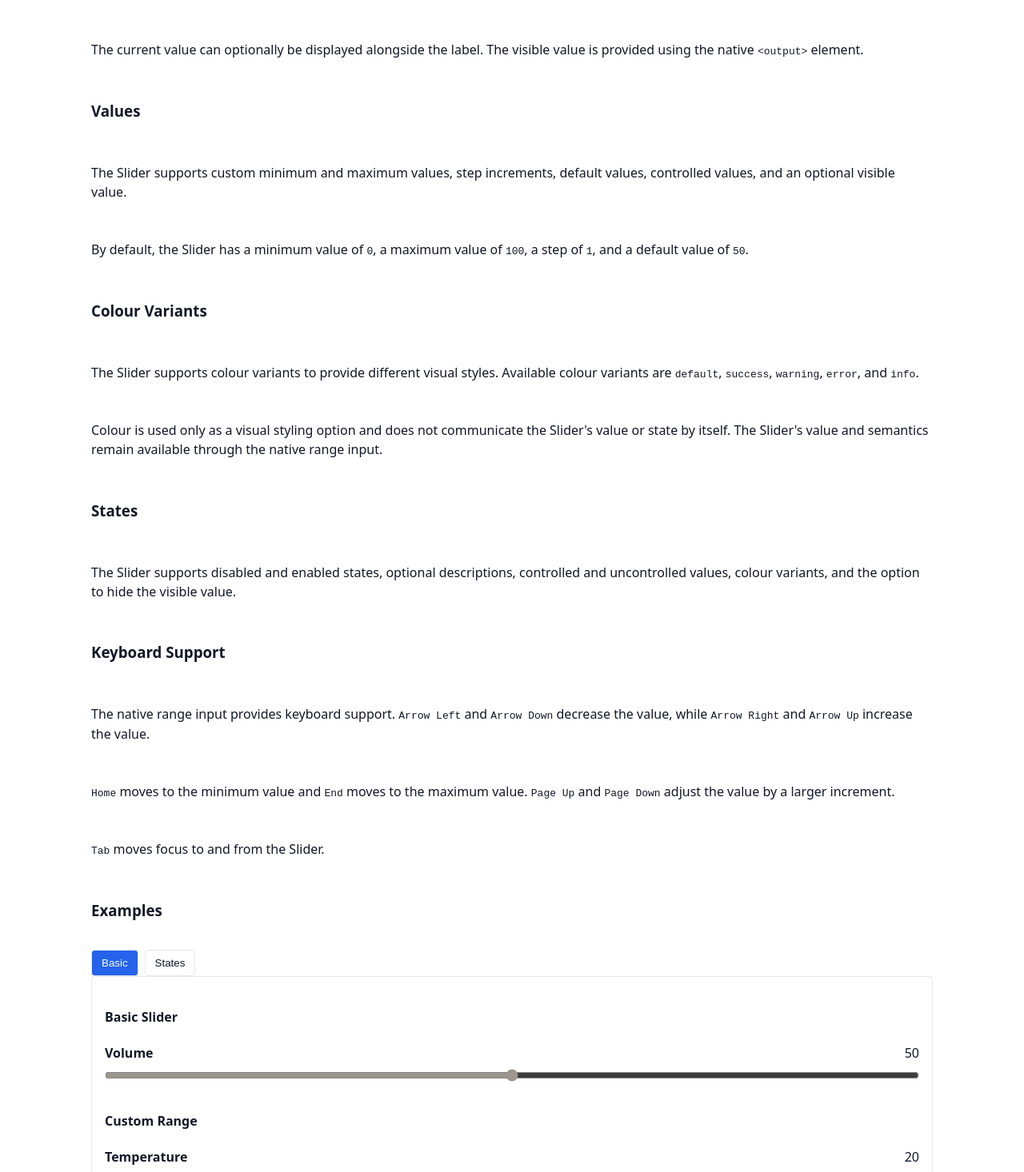
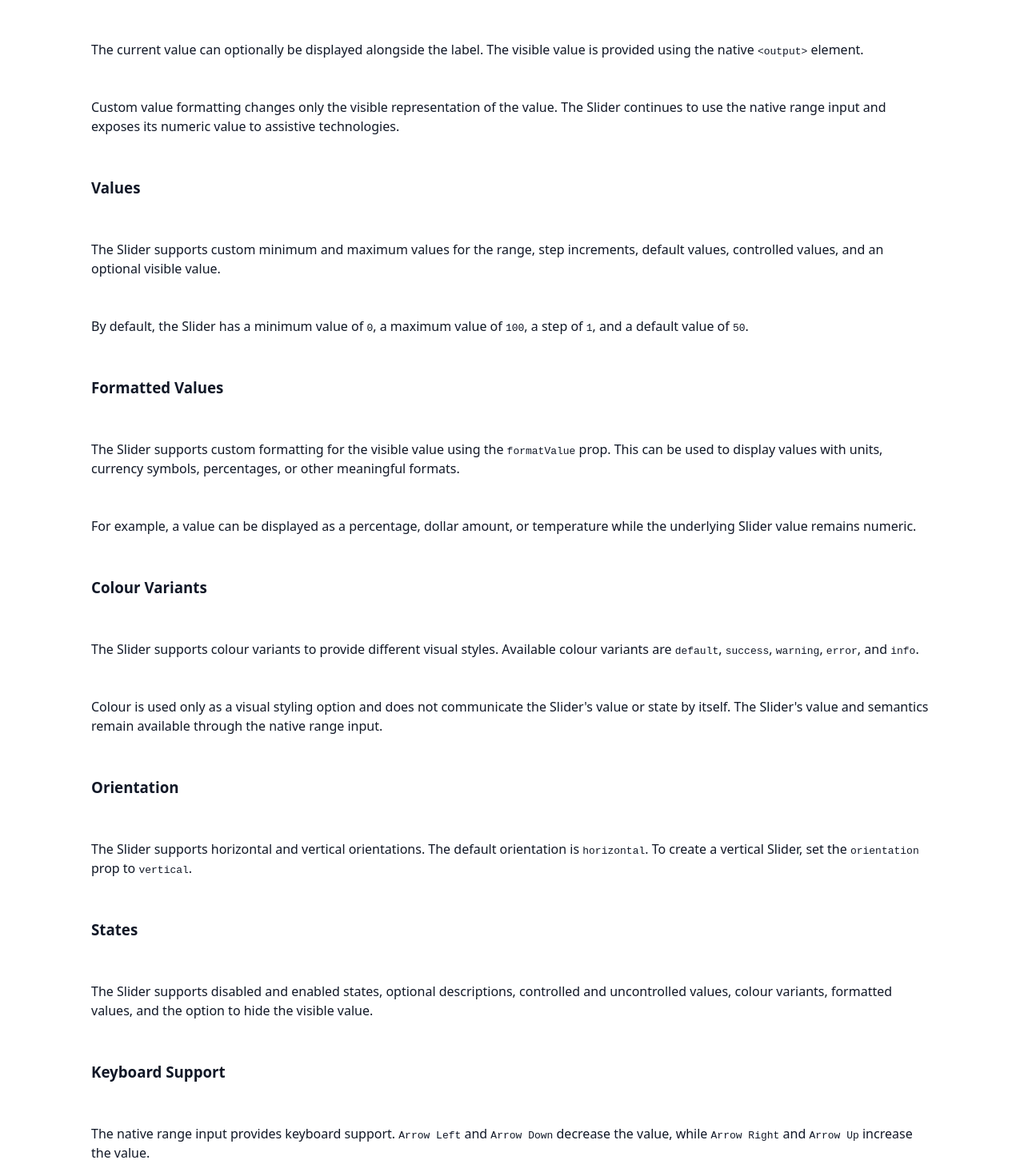
Before and after one commit to rpcorr/accessible-templates, a React (Vite) app: page /slider in a window 1280 px wide. Shown: the part 664-2130 px from the top of the page at 80% size. Built offline with nearby package versions, Linux system fonts and the light colour scheme.

Commit message:
feat: add formatted slider values

```diff
--- a/src/components/FormControls/Slider/Slider.tsx
+++ b/src/components/FormControls/Slider/Slider.tsx
@@ -10,6 +10,7 @@ type SliderProps = {
   step?: number;
   value?: number;
   defaultValue?: number;
+  formatValue?: (value: number) => string;
   onChange?: (value: number) => void;
   disabled?: boolean;
   description?: string;
@@ -29,6 +30,7 @@ export const Slider = forwardRef<HTMLInputElement, SliderProps>(
       step = 1,
       value,
       defaultValue = 50,
+      formatValue = (value) => String(value),
       onChange,
       disabled = false,
       description,
@@ -69,7 +71,7 @@ export const Slider = forwardRef<HTMLInputElement, SliderProps>(
 
           {showValue && (
             <output htmlFor={sliderId} className={styles.value}>
-              {currentValue}
+              {formatValue(currentValue)}
             </output>
           )}
         </div>
--- a/src/examples/Slider/SliderExamples.tsx
+++ b/src/examples/Slider/SliderExamples.tsx
@@ -63,6 +63,37 @@ export function SliderExamples() {
               </div>
 
               <div>
+                <h4>Formatted Values</h4>
+
+                <div className="stack">
+                  <Slider
+                    label="Opacity"
+                    defaultValue={75}
+                    formatValue={(value) => `${value}%`}
+                  />
+
+                  <Slider
+                    label="Price"
+                    min={0}
+                    max={1000}
+                    step={10}
+                    colour="success"
+                    defaultValue={500}
+                    formatValue={(value) => `$${value}`}
+                  />
+
+                  <Slider
+                    label="Temperature"
+                    min={0}
+                    max={40}
+                    colour="info"
+                    defaultValue={20}
+                    formatValue={(value) => `${value}°C`}
+                  />
+                </div>
+              </div>
+
+              <div>
                 <h4>Vertical Slider</h4>
 
                 <Slider
--- a/src/pages/SliderPage.tsx
+++ b/src/pages/SliderPage.tsx
@@ -8,7 +8,8 @@ export function SliderPage() {
         <p>
           An accessible single-value slider that allows users to select a
           numeric value from a defined range. The Slider uses the native HTML
-          range input and supports keyboard and mouse interaction.
+          range input and supports keyboard and mouse interaction, horizontal
+          and vertical orientations, and customizable value formatting.
         </p>
 
         <h3>Accessibility</h3>
@@ -31,18 +32,37 @@ export function SliderPage() {
           element.
         </p>
 
+        <p>
+          Custom value formatting changes only the visible representation of the
+          value. The Slider continues to use the native range input and exposes
+          its numeric value to assistive technologies.
+        </p>
+
         <h3>Values</h3>
 
         <p>
-          The Slider supports custom minimum and maximum values, step
-          increments, default values, controlled values, and an optional visible
-          value.
+          The Slider supports custom minimum and maximum values for the range,
+          step increments, default values, controlled values, and an optional
+          visible value.
         </p>
 
         <p>
           By default, the Slider has a minimum value of <code>0</code>, a
           maximum value of <code>100</code>, a step of <code>1</code>, and a
           default value of <code>50</code>.
+        </p>
+
+        <h3>Formatted Values</h3>
+
+        <p>
+          The Slider supports custom formatting for the visible value using the{' '}
+          <code>formatValue</code> prop. This can be used to display values with
+          units, currency symbols, percentages, or other meaningful formats.
+        </p>
+
+        <p>
+          For example, a value can be displayed as a percentage, dollar amount,
+          or temperature while the underlying Slider value remains numeric.
         </p>
 
         <h3>Colour Variants</h3>
@@ -60,12 +80,20 @@ export function SliderPage() {
           and semantics remain available through the native range input.
         </p>
 
+        <h3>Orientation</h3>
+
+        <p>
+          The Slider supports horizontal and vertical orientations. The default
+          orientation is <code>horizontal</code>. To create a vertical Slider,
+          set the <code>orientation</code> prop to <code>vertical</code>.
+        </p>
+
         <h3>States</h3>
 
         <p>
           The Slider supports disabled and enabled states, optional
-          descriptions, controlled and uncontrolled values, colour variants, and
-          the option to hide the visible value.
+          descriptions, controlled and uncontrolled values, colour variants,
+          formatted values, and the option to hide the visible value.
         </p>
 
         <h3>Keyboard Support</h3>
```
Also changed, not shown: ToDO.txt, 1 other file (tests, documents, lock files or other folders).
